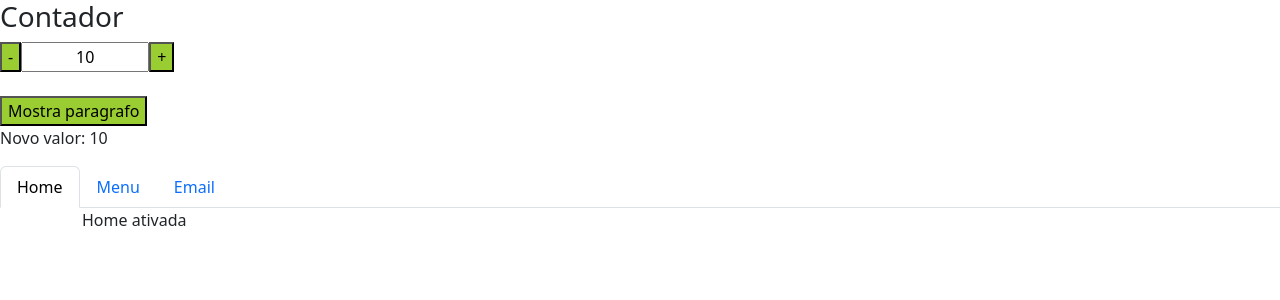
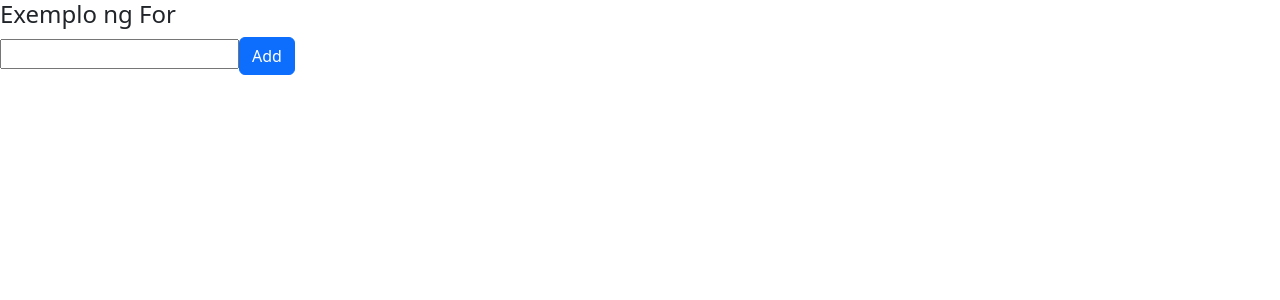
Before and after one commit to EnosGomes/app, an Angular app: page / in a window 1280 px wide. Shown: the top 300 px of the page. Built offline with nearby package versions, Linux system fonts and the light colour scheme.

Commit message:
exemplo basico ngfor

```diff
--- a/src/app/app.component.html
+++ b/src/app/app.component.html
@@ -1,5 +1 @@
-<contador [valor]="10" (mudouValor)="onMudouValor($event)">
-
-</contador>
-
-<switchcase></switchcase>
+<ngfor></ngfor>
--- a/src/app/app.module.ts
+++ b/src/app/app.module.ts
@@ -8,13 +8,15 @@ import { FormsModule } from '@angular/forms';
 import { CommonModule } from '@angular/common';
 import { OutputComponent } from './output/output.component';
 import { SwitchcaseComponent } from './switchcase/switchcase.component';
+import { NgforComponent } from './ngfor/ngfor.component';
 
 @NgModule({
   declarations: [
     AppComponent,
     UsuarioComponent,
     OutputComponent,
-    SwitchcaseComponent
+    SwitchcaseComponent,
+    NgforComponent
   ],
   imports: [
     BrowserModule,
--- /dev/null
+++ b/src/app/ngfor/ngfor.component.html
@@ -0,0 +1,8 @@
+<h4>Exemplo ng For</h4>
+
+<input type="text" #nome>
+<button class="btn btn-primary" (click)="adicionaNome(nome.value)">Add</button>
+
+<ul *ngFor="let nome of nomes">
+    <li>{{nome}}</li>
+</ul>
--- /dev/null
+++ b/src/app/ngfor/ngfor.component.ts
@@ -0,0 +1,22 @@
+import { Component, OnInit } from '@angular/core';
+
+@Component({
+  selector: 'ngfor',
+  templateUrl: './ngfor.component.html',
+  styleUrls: ['./ngfor.component.css']
+})
+export class NgforComponent implements OnInit {
+
+
+  //nomes = [""];
+  nomes: string[] = [];
+  constructor() { }
+
+  ngOnInit(): void {
+  }
+
+  adicionaNome(nome:string){
+    this.nomes.push(nome);
+  }
+
+}
```
Also changed, not shown: src/app/ngfor/ngfor.component.css (added), 1 other file (tests, documents, lock files or other folders).
